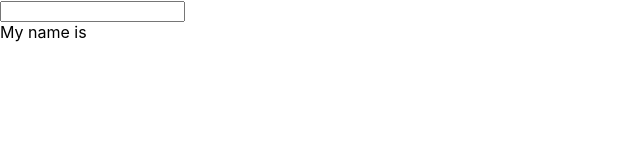
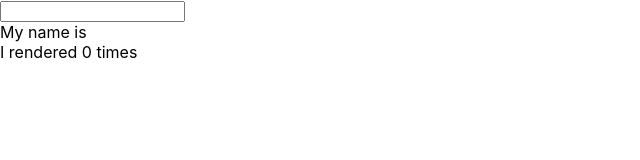
Before and after one commit to Metranohm/react-useref, a React (Create React App) app: page / in a window 1280 px wide. Shown: the top 160 px of the page, without its empty margins (0-640 px from the left). Built offline with nearby package versions, Linux system fonts and the light colour scheme.

Commit message:
implement useref nad rendercount

```diff
--- a/src/App.js
+++ b/src/App.js
@@ -1,13 +1,18 @@
-import React, { useState } from "react";
+import React, { useState, useEffect, useRef } from "react";
 
 export default function App() {
   const [name, setName] = useState('');
+  const renderCount = useRef(0)
 
+  useEffect(() => {
+    renderCount.current = renderCount.current + 1
+  });
 
   return (
     <>
     <input value={name} onChange={e => setName(e.target.value)} />
     <div>My name is {name}</div>
+    <div>I rendered {renderCount.current} times</div>
     </>
   )
 }
```
